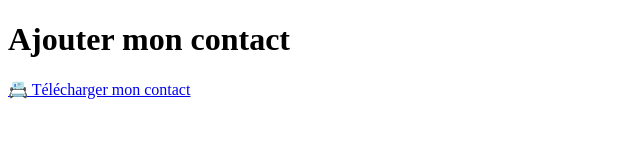
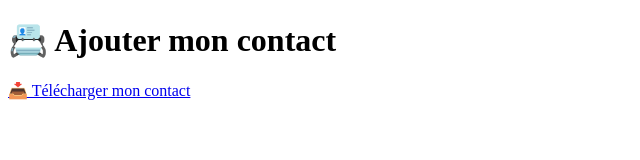
Before and after one commit to PaulUsernamePaul/Carte-contact, a plain HTML site: page index.html in a window 1280 px wide. Shown: the whole page, without its empty margins (0-640 px from the left). Drawn offline with Linux system fonts and the light colour scheme.

Commit message:
Update index.html

```diff
--- a/index.html
+++ b/index.html
@@ -5,7 +5,7 @@
     <title>Carte de visite</title>
 </head>
 <body>
-    <h1>Ajouter mon contact</h1>
-    <p><a href="contact.vcf" download>📇 Télécharger mon contact</a></p>
+    <h1>📇 Ajouter mon contact</h1>
+    <p><a href="contact.vcf" download>📥 Télécharger mon contact</a></p>
 </body>
 </html>
```
